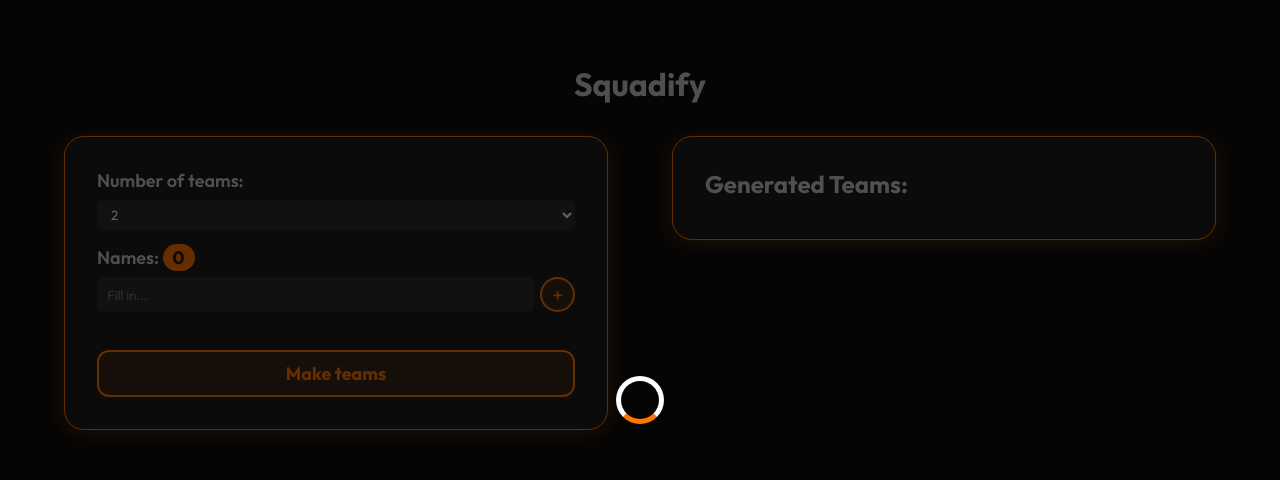
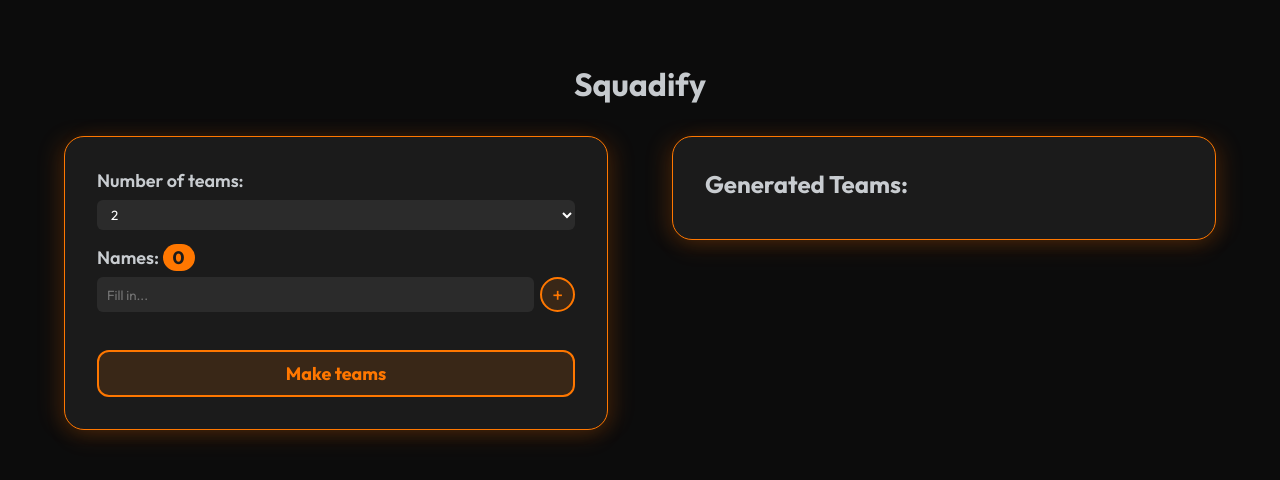
Before and after one commit to IzzetGunturk/Squadify, an Angular app: page / in a window 1280 px wide. Shown: the top 480 px of the page. Built offline with nearby package versions, Linux system fonts and the light colour scheme.

Commit message:
Added logic of the spinner

```diff
--- a/src/app/application/application.component.html
+++ b/src/app/application/application.component.html
@@ -55,4 +55,4 @@
   </div>
 </div>
 
-<app-spinner></app-spinner>
+<app-spinner *ngIf="loadingSpinner"></app-spinner>
--- a/src/app/application/application.component.ts
+++ b/src/app/application/application.component.ts
@@ -14,6 +14,7 @@ export class ApplicationComponent {
   optionsNumberForTeams: number[] = [2,3,4,5,6,7,8,9,10,11,12];
   selectedStandardNumberForTeams: number = 2;
   generatedTeams: string[][] = [];
+  loadingSpinner: boolean = false;
 
   addPlayerToList() {
     if (this.playerName == "") {
@@ -32,6 +33,8 @@ export class ApplicationComponent {
   }
 
   generateTeams() {
+    this.loadingSpinner = true;
+    setTimeout(() => {
       if (this.playersList.length < this.selectedStandardNumberForTeams) {
         this.errorMessage = "Not enough players..."
       }
@@ -53,7 +56,10 @@ export class ApplicationComponent {
 
         this.generatedTeams = teams;
         this.errorMessage = "";
+        this.loadingSpinner = false;
+
       }
+    }, 1000);
   }
 
 
```
Lines whose indentation alone changed are shown as unchanged.
